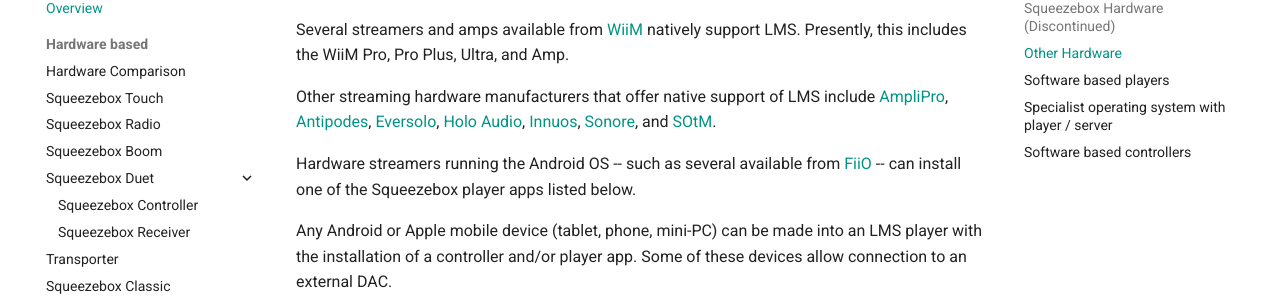
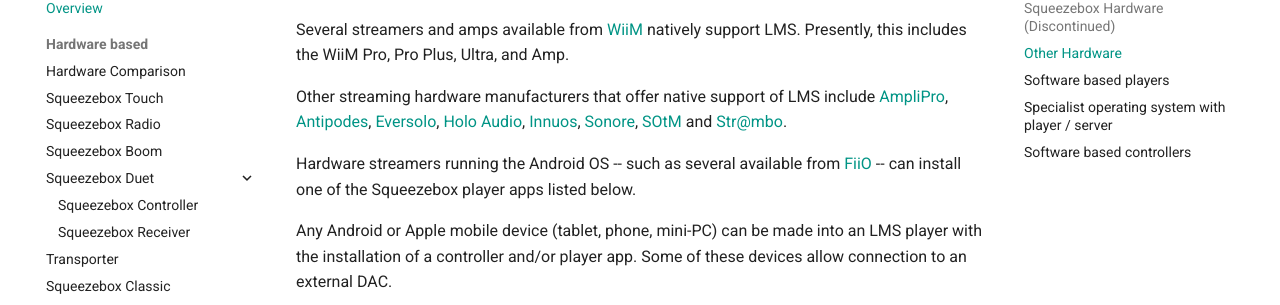
Before and after one commit to LMS-Community/lms-community.github.io, an MkDocs documentation site: the page built from docs/players-and-controllers/index.md, in a window 1280 px wide and 900 px high, scrolled down 1088 px. Shown: the part 148-453 px from the top of the window. Built offline with MkDocs 1.6.1 and Material for MkDocs 9.7.7, drawn with Linux system fonts in a browser that asks for light colours; a script that is not in the unit is left out; plug-ins that fetch from the network failed and are left out; comment, search, counter and statistics services are not loaded.

Commit message:
Update index.md
added Str@mbo to te "Other Hardware" list

```diff
--- a/docs/players-and-controllers/index.md
+++ b/docs/players-and-controllers/index.md
@@ -32,7 +32,7 @@
 
 Several streamers and amps available from [WiiM](https://www.wiimhome.com/) natively support LMS. Presently, this includes the WiiM Pro, Pro Plus, Ultra, and Amp.
 
-Other streaming hardware manufacturers that offer native support of LMS include [AmpliPro](https://www.amplipro.com/), [Antipodes](https://antipodes.audio/), [Eversolo](https://eversolo.com/), [Holo Audio](https://www.kitsunehifi.com/), [Innuos](https://innuos.com/), [Sonore](https://www.sonore.us/), and [SOtM](https://sotm-audio.com/).
+Other streaming hardware manufacturers that offer native support of LMS include [AmpliPro](https://www.amplipro.com/), [Antipodes](https://antipodes.audio/), [Eversolo](https://eversolo.com/), [Holo Audio](https://www.kitsunehifi.com/), [Innuos](https://innuos.com/), [Sonore](https://www.sonore.us/), [SOtM](https://sotm-audio.com/) and [Str@mbo](https://nohta.it/).
 
 Hardware streamers running the Android OS -- such as several available from [FiiO](https://www.fiio.com/) -- can install one of the Squeezebox player apps listed below.
 
```
